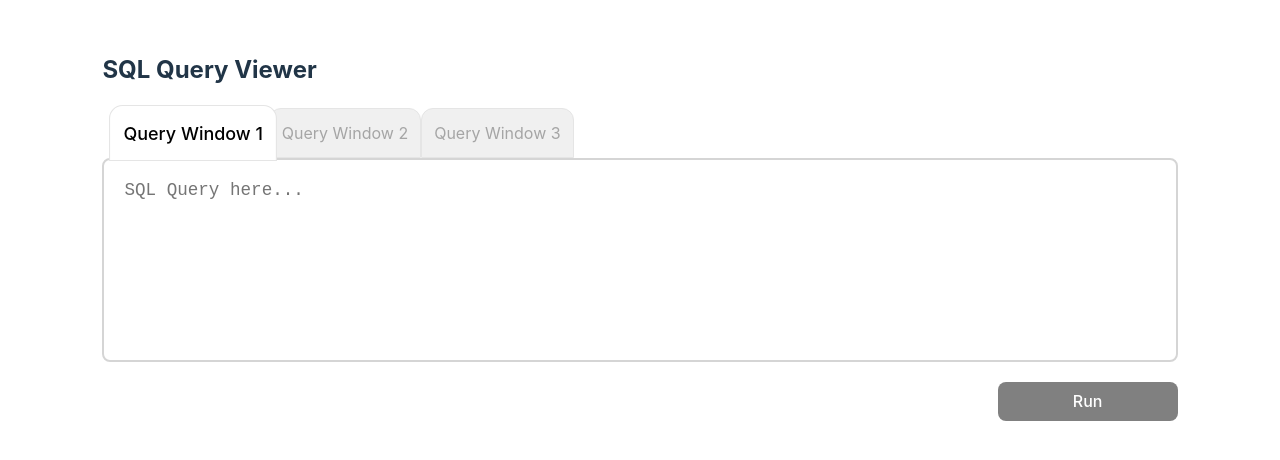
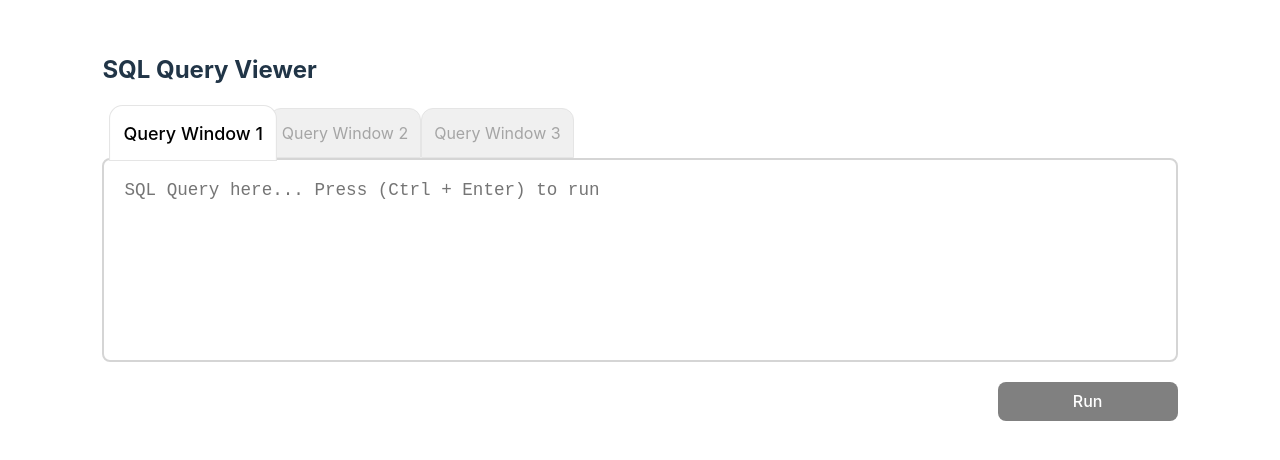
Before and after one commit to bharat7gupta/sql-query-viewer, a React (Vite) app: page / in a window 1280 px wide. Shown: the top 460 px of the page. Built offline with nearby package versions, Linux system fonts and the light colour scheme.

Commit message:
add hot key to run sql query

```diff
--- a/src/components/QueryEditor/QueryEditor.tsx
+++ b/src/components/QueryEditor/QueryEditor.tsx
@@ -1,4 +1,6 @@
-import { ChangeEvent, useState } from 'react';
+import { ChangeEvent, KeyboardEvent, useState } from 'react';
+import { isMac } from '../../utils/common';
+
 import './QueryEditor.css';
 
 interface QueryEditorProps {
@@ -8,20 +10,28 @@ interface QueryEditorProps {
 export default function QueryEditor({ onRun }: QueryEditorProps) {
     const [query, setQuery] = useState('');
 
+    const runDisabled = !query || query.trim().length === 0;
+    const runHotKey = isMac() ? 'Cmd + Enter' : 'Ctrl + Enter';
+
     const handleQueryChange = (event: ChangeEvent<HTMLTextAreaElement>) => {
         setQuery(event.target.value);
     };
 
-    const runDisabled = !query || query.trim().length === 0;
+    const handleKeyDown = (event: KeyboardEvent<HTMLTextAreaElement>) => {
+        if(event.metaKey && event.key === 'Enter' && !runDisabled) {
+            onRun();
+        }
+    };
 
     return (
         <div>
             <textarea
                 rows={8}
                 className='query-editor-field'
-                placeholder='SQL Query here...'
+                placeholder={`SQL Query here... Press (${runHotKey}) to run`}
                 value={query}
                 onChange={handleQueryChange}
+                onKeyDown={handleKeyDown}
             />
             <div className='actions'>
                 <button
--- /dev/null
+++ b/src/utils/common.ts
@@ -0,0 +1,3 @@
+export const isMac = () => {
+    return navigator.userAgent.indexOf("Mac") > -1;
+}
```
